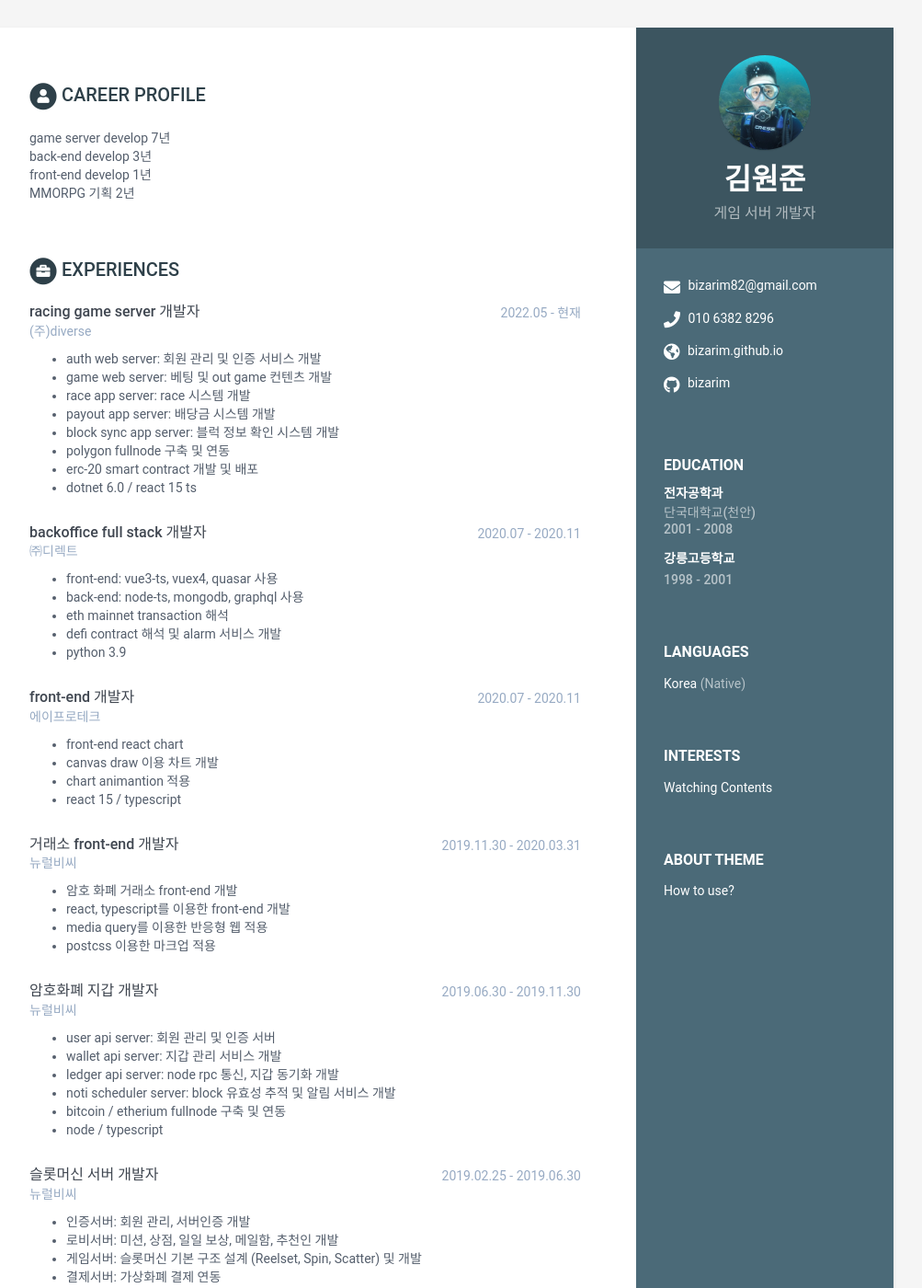
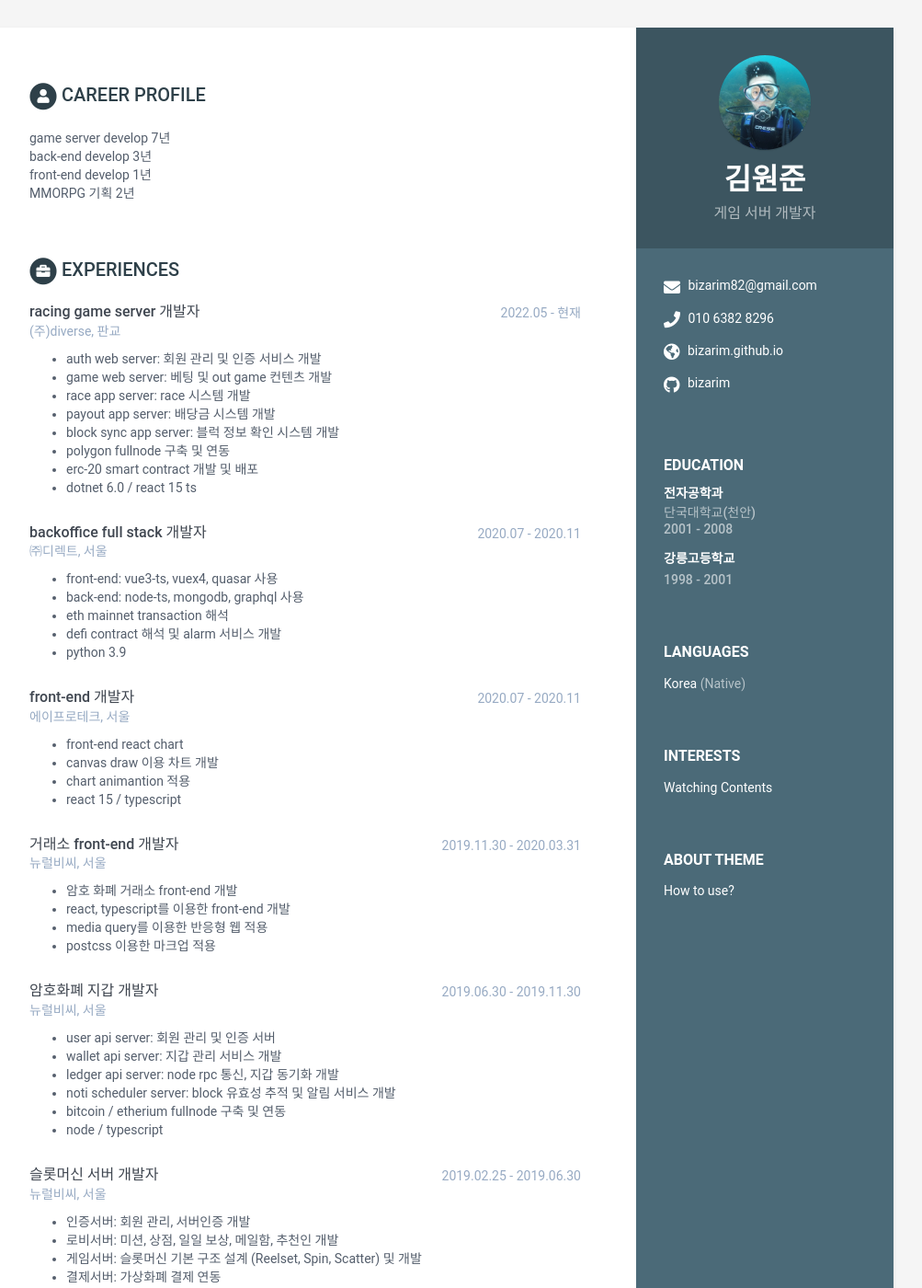
Before and after one commit to bizarim/bizarim.github.io, a Jekyll site: the page built from index.html, in a window 1280 px wide and 1400 px high. Shown: the whole window at 92% size, without its empty margins (168-1171 px from the left). Built offline with Jekyll 4.4.1, drawn with Linux system fonts in a browser that asks for light colours.

Commit message:
Fix: add resume

```diff
--- a/_data/data.yml
+++ b/_data/data.yml
@@ -82,7 +82,7 @@ education:
 experiences:
     - role: racing game server 개발자
       time: 2022.05 - 현재
-      company: (주)diverse
+      company: (주)diverse, 판교
       details: |
         - auth web server: 회원 관리 및 인증 서비스 개발
         - game web server: 베팅 및 out game 컨텐츠 개발
@@ -95,7 +95,7 @@ experiences:
 
     - role: backoffice full stack 개발자
       time: 2020.07 - 2020.11
-      company: ㈜디렉트
+      company: ㈜디렉트, 서울
       details: |
         - front-end: vue3-ts, vuex4, quasar 사용
         - back-end: node-ts, mongodb, graphql 사용
@@ -105,7 +105,7 @@ experiences:
 
     - role: front-end 개발자
       time: 2020.07 - 2020.11
-      company: 에이프로테크
+      company: 에이프로테크, 서울
       details: |
         - front-end react chart
         - canvas draw 이용 차트 개발
@@ -114,7 +114,7 @@ experiences:
 
     - role: 거래소 front-end 개발자
       time: 2019.11.30 - 2020.03.31
-      company: 뉴럴비씨
+      company: 뉴럴비씨, 서울
       details: |
         - 암호 화폐 거래소 front-end 개발
         - react, typescript를 이용한 front-end 개발
@@ -123,7 +123,7 @@ experiences:
 
     - role: 암호화폐 지갑 개발자
       time: 2019.06.30 - 2019.11.30
-      company: 뉴럴비씨
+      company: 뉴럴비씨, 서울
       details: |
         - user api server: 회원 관리 및 인증 서버
         - wallet api server: 지갑 관리 서비스 개발
@@ -134,7 +134,7 @@ experiences:
 
     - role: 슬롯머신 서버 개발자
       time: 2019.02.25 - 2019.06.30
-      company: 뉴럴비씨
+      company: 뉴럴비씨, 서울
       details: |
         - 인증서버: 회원 관리, 서버인증 개발
         - 로비서버: 미션, 상점, 일일 보상, 메일함, 추천인 개발
```
